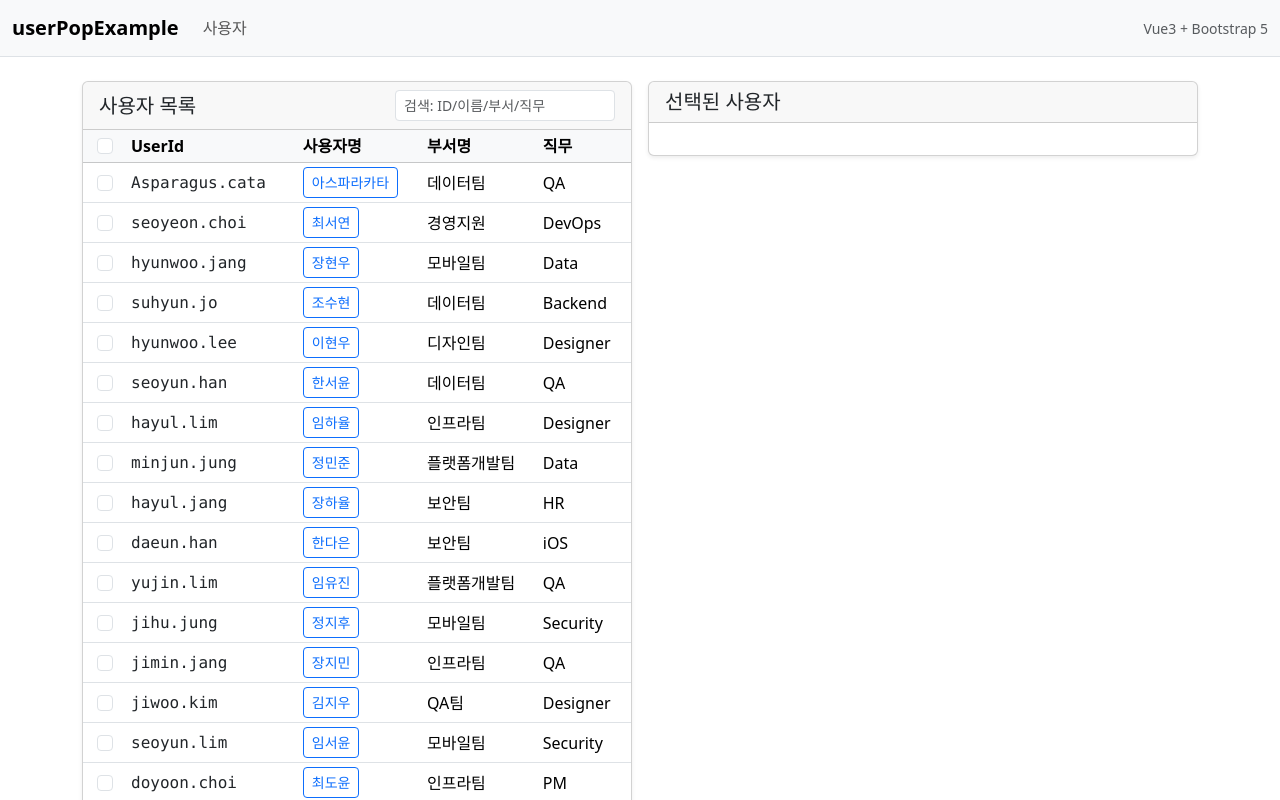
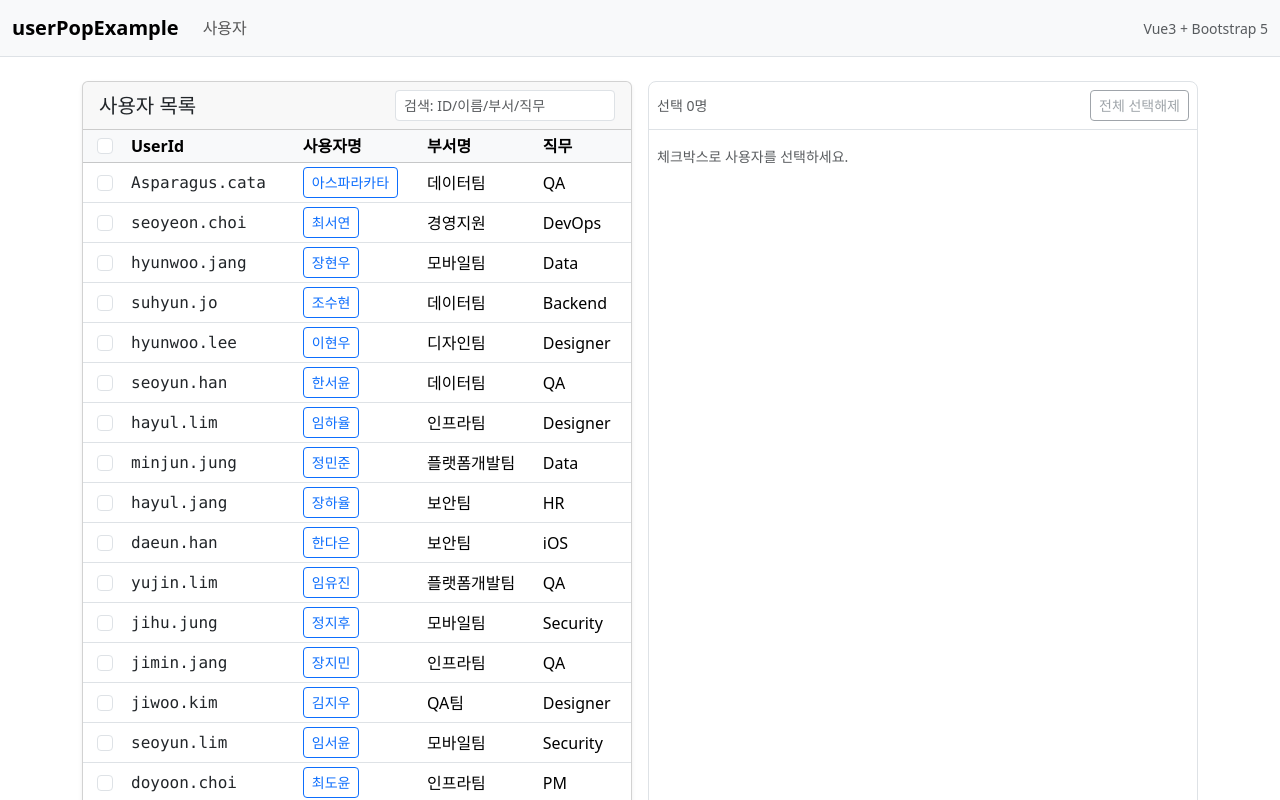
Before and after one commit to CarpediemBDev/userPopExample, a Vue app: page / in a window 1280 px wide. Shown: the top 800 px of the page. Built offline with nearby package versions, Linux system fonts and the light colour scheme.

Commit message:
refactor: 공통 SelectedUsers 컴포넌트로 미리보기 통합 -- > UserPopup·UserPage 우측 미리보기 마크업 제거 → <SelectedUsers> 재사용. 헤더/전체해제 버튼 포함, 레이아웃 flex로 통일.

```diff
--- a/src/components/SelectedUsers.vue
+++ b/src/components/SelectedUsers.vue
@@ -1,17 +1,37 @@
 <template>
-  <div v-for="u in users" :key="u.userId" class="position-relative p-2 border rounded-3 mb-2">
-    <div>
-      <strong>{{ u.name }}</strong>
-      <div class="text-muted small">#{{ u.userId }} · {{ u.dept }}</div>
+  <!-- 팝업/페이지 양쪽에서 같은 레이아웃이 되도록 카드 대신 경량 컨테이너 사용 -->
+  <div class="border rounded-3 d-flex flex-column h-100">
+    <!-- 헤더: 선택 n명 + 전체 선택해제 -->
+    <div class="p-2 border-bottom d-flex justify-content-between align-items-center">
+      <small class="text-muted">선택 {{ users.length }}명</small>
+      <button
+        class="btn btn-outline-secondary btn-sm"
+        :disabled="!users.length"
+        @click="$emit('clear')"
+      >
+        전체 선택해제
+      </button>
     </div>
 
-    <!-- 우상단 + 작은 X -->
-    <button
-      type="button"
-      class="btn-close position-absolute top-0 end-0 mt-2 me-2"
-      aria-label="Close"
-      @click="$emit('remove', u.userId)"
-    ></button>
+    <!-- 바디: 스크롤 영역 -->
+    <div class="p-2 flex-grow-1 overflow-auto">
+      <div v-if="!users.length" class="text-muted small py-2">체크박스로 사용자를 선택하세요.</div>
+
+      <div
+        v-else
+        v-for="u in users"
+        :key="u.userId"
+        class="d-flex align-items-start justify-content-between border rounded-3 p-2 mb-2"
+      >
+        <div>
+          <strong>{{ u.name }}</strong>
+          <div class="text-muted small">
+            <span class="font-monospace">{{ u.userId }}</span> · {{ u.dept }} · {{ u.role }}
+          </div>
+        </div>
+        <button class="btn-close" @click="$emit('remove', u.userId)"></button>
+      </div>
+    </div>
   </div>
 </template>
 
@@ -19,5 +39,6 @@
 export default {
   name: 'SelectedUsers',
   props: { users: { type: Array, required: true } },
+  emits: ['remove', 'clear'],
 }
 </script>
--- a/src/components/UserPopup.vue
+++ b/src/components/UserPopup.vue
@@ -69,42 +69,17 @@
               </div>
             </div>
 
-            <!-- RIGHT: 선택 미리보기 -->
-            <div class="col-12 col-lg-6">
-              <div class="border rounded-3 h-100 d-flex flex-column">
-                <div class="p-2 border-bottom d-flex justify-content-between align-items-center">
-                  <small class="text-muted">선택 {{ preview.length }}명</small>
-                  <button
-                    class="btn btn-outline-secondary btn-sm"
-                    :disabled="!checkedIds.length"
-                    @click="checkedIds = []"
-                  >
-                    전체 선택해제
-                  </button>
-                </div>
-                <div class="p-2 flex-grow-1 overflow-auto">
-                  <div v-if="!preview.length" class="text-muted small py-2">
-                    체크박스로 사용자를 선택하세요.
-                  </div>
-                  <div
-                    v-for="u in preview"
-                    :key="u.userId"
-                    class="d-flex align-items-start justify-content-between border rounded-3 p-2 mb-2"
-                  >
-                    <div>
-                      <strong>{{ u.name }}</strong>
-                      <div class="text-muted small">
-                        <span class="font-monospace">{{ u.userId }}</span> · {{ u.dept }} ·
-                        {{ u.role }}
-                      </div>
-                    </div>
-                    <button class="btn-close" @click="uncheck(u.userId)"></button>
-                  </div>
-                </div>
-              </div>
+            <!-- RIGHT: 선택 미리보기 (공통 컴포넌트) -->
+            <div class="col-12 col-lg-6 d-flex flex-column">
+              <!-- SelectedUsers 자체가 헤더+바디+스크롤을 모두 포함하고 h-100로 꽉 채움 -->
+              <SelectedUsers
+                class="flex-grow-1"
+                :users="preview"
+                @remove="uncheck"
+                @clear="checkedIds = []"
+              />
             </div>
           </div>
-          <!-- /row -->
         </div>
 
         <div class="modal-footer">
@@ -123,20 +98,19 @@
 </template>
 
 <script>
+import SelectedUsers from './SelectedUsers.vue'
+
 export default {
   name: 'UserPopup',
+  components: { SelectedUsers },
   props: {
     users: { type: Array, required: true },
-    preselectedIds: { type: Array, default: () => [] }, // ✔ 문자열 userId
-
-    /* 사이즈/레이아웃 옵션 */
+    preselectedIds: { type: Array, default: () => [] },
     maxWidth: { type: [Number, String], default: 960 },
     marginX: { type: Number, default: 16 },
     heightVh: { type: Number, default: 80 },
     minHeightPx: { type: Number, default: 560 },
     maxHeightPx: { type: Number, default: 720 },
-
-    /* 드래그 */
     draggable: { type: Boolean, default: true },
   },
   data() {
@@ -195,7 +169,7 @@ export default {
   },
   watch: {
     checkedIds() {
-      this.updateMasterIndeterminate()
+      this.$nextTick(this.updateMasterIndeterminate)
     },
     filteredLeft() {
       this.$nextTick(this.updateMasterIndeterminate)
@@ -231,7 +205,6 @@ export default {
         this.users.filter((u) => set.has(u.userId))
       )
     },
-
     toggleAllVisible() {
       const ids = this.filteredLeft.map((u) => u.userId)
       const allIncluded = ids.every((id) => this.checkedIds.includes(id))
@@ -269,15 +242,15 @@ export default {
       const rect = this.$refs.dlg.getBoundingClientRect()
       this.dragStart = { x: e.clientX, y: e.clientY }
       this.dialogStart = { left: rect.left, top: rect.top }
-      document.body.style.userSelect = 'none' //드래그 중 텍스트 선택 방지
+      document.body.style.userSelect = 'none'
     },
     onDragMove(e) {
       if (!this.dragging) return
       e.preventDefault()
       const dx = e.clientX - this.dragStart.x
       const dy = e.clientY - this.dragStart.y
-      const dlg = this.$refs.dlg //
-      const rect = dlg.getBoundingClientRect() // 현재 화면 위치 및 크기 정보 획득
+      const dlg = this.$refs.dlg
+      const rect = dlg.getBoundingClientRect()
       const vw = window.innerWidth
       const vh = window.innerHeight
       let newLeft = this.dialogStart.left + dx
@@ -286,8 +259,6 @@ export default {
       const maxTop = vh - rect.height - 12
       newLeft = Math.min(Math.max(this.marginX, newLeft), Math.max(this.marginX, maxLeft))
       newTop = Math.min(Math.max(12, newTop), Math.max(12, maxTop))
-
-      // 화면 밖으로 나가지 않도록 제한
       dlg.style.left = `${newLeft}px`
       dlg.style.top = `${newTop}px`
     },
--- a/src/pages/UserPage.vue
+++ b/src/pages/UserPage.vue
@@ -17,7 +17,6 @@
               <table class="table table-hover table-sm mb-0 align-middle">
                 <thead class="table-light">
                   <tr>
-                    <!-- 마스터 체크박스(현재 보이는 행 기준) -->
                     <th style="width: 44px">
                       <div class="form-check m-0 d-flex justify-content-center">
                         <input
@@ -31,7 +30,6 @@
                         />
                       </div>
                     </th>
-
                     <th
                       class="user-select-none text-nowrap"
                       scope="col"
@@ -68,7 +66,6 @@
                 </thead>
                 <tbody>
                   <tr v-for="u in visibleUsers" :key="u.userId">
-                    <!-- 행 체크박스 -->
                     <td>
                       <div class="form-check m-0 d-flex justify-content-center">
                         <input
@@ -80,7 +77,6 @@
                         />
                       </div>
                     </td>
-
                     <td>
                       <span class="font-monospace text-body">{{ u.userId }}</span>
                     </td>
@@ -99,23 +95,14 @@
         </div>
       </div>
 
-      <!-- RIGHT: 선택된 사용자 -->
-      <div class="col-12 col-lg-6">
-        <div class="card shadow-sm">
-          <div class="card-header d-flex align-items-center justify-content-between">
-            <h2 class="h5 mb-0">선택된 사용자</h2>
-            <button
-              v-if="selectedUsers.length"
-              class="btn btn-outline-secondary btn-sm"
-              @click="clearSelected"
-            >
-              초기화
-            </button>
-          </div>
-          <div class="card-body">
-            <SelectedUsers :users="selectedUsers" @remove="removeSelected" />
-          </div>
-        </div>
+      <!-- RIGHT: 선택된 사용자 (공통 컴포넌트만 사용) -->
+      <div class="col-12 col-lg-6 d-flex flex-column">
+        <SelectedUsers
+          class="flex-grow-1"
+          :users="selectedUsers"
+          @remove="removeSelected"
+          @clear="clearSelected"
+        />
       </div>
     </div>
 
@@ -141,11 +128,10 @@ export default {
     return {
       showPopup: false,
       keyword: '',
-      // 정렬(삼단 토글: none → asc → desc → none)
-      sortKey: null, // null | 'userId' | 'name' | 'dept' | 'role'
+      sortKey: null, // 'userId' | 'name' | 'dept' | 'role' | null
       sortDir: 'none', // 'none' | 'asc' | 'desc'
-      users: [], // db.json에서 로딩(실패 시 mock)
-      checkedIds: [], // ✔ 체크된 userId들을 "순서대로" 보관
+      users: [],
+      checkedIds: [], // 선택 순서 보존
     }
   },
   async mounted() {
@@ -170,32 +156,24 @@ export default {
       const dir = this.sortDir === 'asc' ? 1 : -1
       const key = this.sortKey
       const collator = new Intl.Collator('ko', { numeric: true, sensitivity: 'base' })
-
       return filtered.sort((a, b) => collator.compare(a[key], b[key]) * dir)
     },
-
-    // ✅ 체크 순서를 그대로 반영한 "선택된 사용자"
     selectedUsers() {
       const map = new Map(this.users.map((u) => [u.userId, u]))
       return this.checkedIds.map((id) => map.get(id)).filter(Boolean)
     },
-
-    // 팝업으로 넘길 프롭
     popupProps() {
       return {
         users: this.users,
-        preselectedIds: this.checkedIds, // ✔ 이미 순서 보관 중
-        maxWidth: 960, // 가로폭 상한
-        marginX: 16, // 좌우 여백
-        heightVh: 80, // 화면 높이 대비 비율
-        minHeightPx: 560, // 너무 작게 줄어드는 것 방지
-        maxHeightPx: 720, // 너무 크게 늘어나는 것 방지
-        // 드래그 가능 여부 (true로 설정 시 헤더에서 드래그 가능
+        preselectedIds: this.checkedIds,
+        maxWidth: 960,
+        marginX: 16,
+        heightVh: 80,
+        minHeightPx: 560,
+        maxHeightPx: 720,
         draggable: true,
       }
     },
-
-    // 페이지 테이블 마스터 체크 상태
     allCheckedPage() {
       if (!this.visibleUsers.length) return false
       const set = new Set(this.checkedIds)
@@ -203,7 +181,6 @@ export default {
     },
   },
   watch: {
-    // 선택/검색/정렬 변경 시 마스터 체크박스의 indeterminate만 갱신
     checkedIds() {
       this.$nextTick(this.updateMasterIndeterminatePage)
     },
@@ -223,19 +200,15 @@ export default {
         this.users = generateMockUsers(100, { seed: 42 })
       }
     },
-
     openPopup() {
       this.showPopup = true
     },
-
-    // 팝업 확인 → "새로 체크된 id"만 뒤에 append (체크 순서 유지)
     onConfirm(selectedList) {
       const addIds = selectedList.map((u) => u.userId)
       const set = new Set(this.checkedIds)
       for (const id of addIds) if (!set.has(id)) this.checkedIds.push(id)
       this.showPopup = false
     },
-
     removeSelected(userId) {
       this.checkedIds = this.checkedIds.filter((x) => x !== userId)
     },
@@ -265,7 +238,7 @@ export default {
       return this.sortDir === 'asc' ? 'ascending' : 'descending'
     },
 
-    // 마스터 체크박스(현재 보이는 행 기준)
+    // 마스터 체크(보이는 행 기준)
     toggleAllVisiblePage() {
       const ids = this.visibleUsers.map((u) => u.userId)
       const allIncluded = ids.every((id) => this.checkedIds.includes(id))
```
